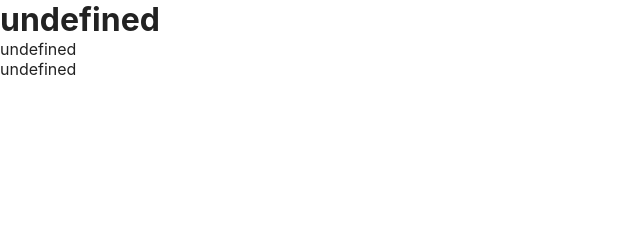
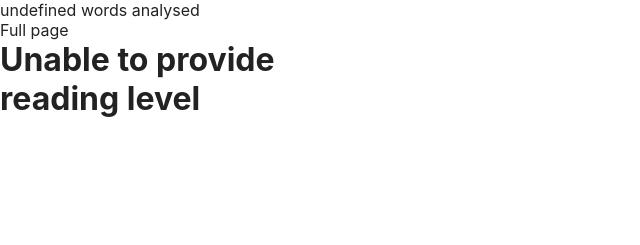
Before and after one commit to vinhalo/readabilly, a website built with webpack: page public/popup.html in a window 1280 px wide. Shown: the whole page, without its empty margins (0-640 px from the left). Built offline with nearby package versions, Linux system fonts and the light colour scheme; some packages are replaced by stand-ins of ours; files whose address does not match are found by name.

Commit message:
Better error messaging when scores are not within range.
First stab at providing scores for selected text

```diff
--- a/public/popup.html
+++ b/public/popup.html
@@ -7,8 +7,12 @@
   </head>
   <body>
     <div>
+      <div id="analysis">
+        <p id="wordsAnalysed"></p>
+        <p id="analysisScope"></p>
+      </div>
       <div id="results">
-        <h1 id="readingLevel"></h1>
+        <h1 id="fleschReadingEase"></h1>
         <p id="readingDifficultyText"></p>
         <p id="recommendationText"></p>
       </div>
--- a/src/classifier.js
+++ b/src/classifier.js
@@ -32,8 +32,8 @@ class Classifier {
         ];
     }
 
-    getDifficultyText(readingLevel) {
-        let simplifiedLevel = (Math.floor(readingLevel) % 10);
+    getDifficultyText(fleschReadingEase) {
+        let simplifiedLevel = (Math.floor(fleschReadingEase) % 10);
 
         if (simplifiedLevel < 0 || simplifiedLevel >= NUMBER_OF_LEVELS) {
             return "Something's gone wrong";
@@ -42,8 +42,8 @@ class Classifier {
         return this.difficultyText[simplifiedLevel];
     }
 
-    getDifficultyRecommendation(readingLevel) {
-        let simplifiedLevel = (Math.floor(readingLevel) % 10);
+    getDifficultyRecommendation(fleschReadingEase) {
+        let simplifiedLevel = (Math.floor(fleschReadingEase) % 10);
 
         if (simplifiedLevel < 0 || simplifiedLevel >= NUMBER_OF_LEVELS) {
             return "Something's gone wrong";
--- a/src/popup.js
+++ b/src/popup.js
@@ -4,20 +4,55 @@ import './popup.css';
 import classifier from './classifier';
 
 (function () {
+  // Get the selected text from storage
+  chrome.storage.local.get('selectedText', function(data) {
+    var selectedText = data.selectedText;
+      // Update the popup with the selected text
+      var selectedTextElement = document.getElementById('analysisScope');
+      selectedTextElement.innerText = selectedText? "Selected text" : "Full page";
+
+  });
+
+  // Get the word count from storage
+  chrome.storage.local.get('wordCount', function(data) {
+    var wordCount = data.wordCount;
+      // Update the popup with the word count
+      var wordCountElement = document.getElementById('wordsAnalysed');
+      wordCountElement.innerText = wordCount + " words analysed";
+  });
+
   // Get the reading level from storage
-  chrome.storage.local.get('readingLevel', function(data) {
-    var readingLevel = data.readingLevel;
+  chrome.storage.local.get('fleschReadingEase', function(data) {
+    var fleschReadingEase = data.fleschReadingEase;
 
-    // Update the popup with the reading level
-    var readingLevelElement = document.getElementById('readingLevel');
-    readingLevelElement.innerText = readingLevel;
+    if (fleschReadingEase >= 0) {
+      // Valid Flesch Reading Ease score
+      // Update the popup with the reading level
+      var fleschReadingEaseElement = document.getElementById('fleschReadingEase');
+      fleschReadingEaseElement.innerText = fleschReadingEase;
 
-    // Update the popup with the difficulty text
-    var difficultyElement = document.getElementById('readingDifficultyText');
-    difficultyElement.innerText = classifier.getDifficultyText(readingLevel);
+      // Update the popup with the difficulty text
+      var difficultyElement = document.getElementById('readingDifficultyText');
+      difficultyElement.innerText = classifier.getDifficultyText(fleschReadingEase);
 
-    // Update the popup with the difficulty recommendation
-    var recommendationElement = document.getElementById('recommendationText');
-    recommendationElement.innerText = classifier.getDifficultyRecommendation(readingLevel);
+      // Update the popup with the difficulty recommendation
+      var recommendationElement = document.getElementById('recommendationText');
+      recommendationElement.innerText = classifier.getDifficultyRecommendation(fleschReadingEase);
+    }
+    else {
+      // Invalid Flesch Reading Ease Score
+      var fleschReadingEaseElement = document.getElementById('fleschReadingEase');
+      fleschReadingEaseElement.innerText = "Unable to provide reading level";
+
+      /*
+      // Update the popup with the difficulty text
+      var difficultyElement = document.getElementById('readingDifficultyText');
+      difficultyElement.innerText = "";
+
+      // Update the popup with the difficulty recommendation
+      var recommendationElement = document.getElementById('recommendationText');
+      recommendationElement.innerText = "";
+      */
+    }
   });
 })();
```
Also changed, not shown: src/background.js (+8 -3 lines), src/contentScript.js (+14 -4 lines).
